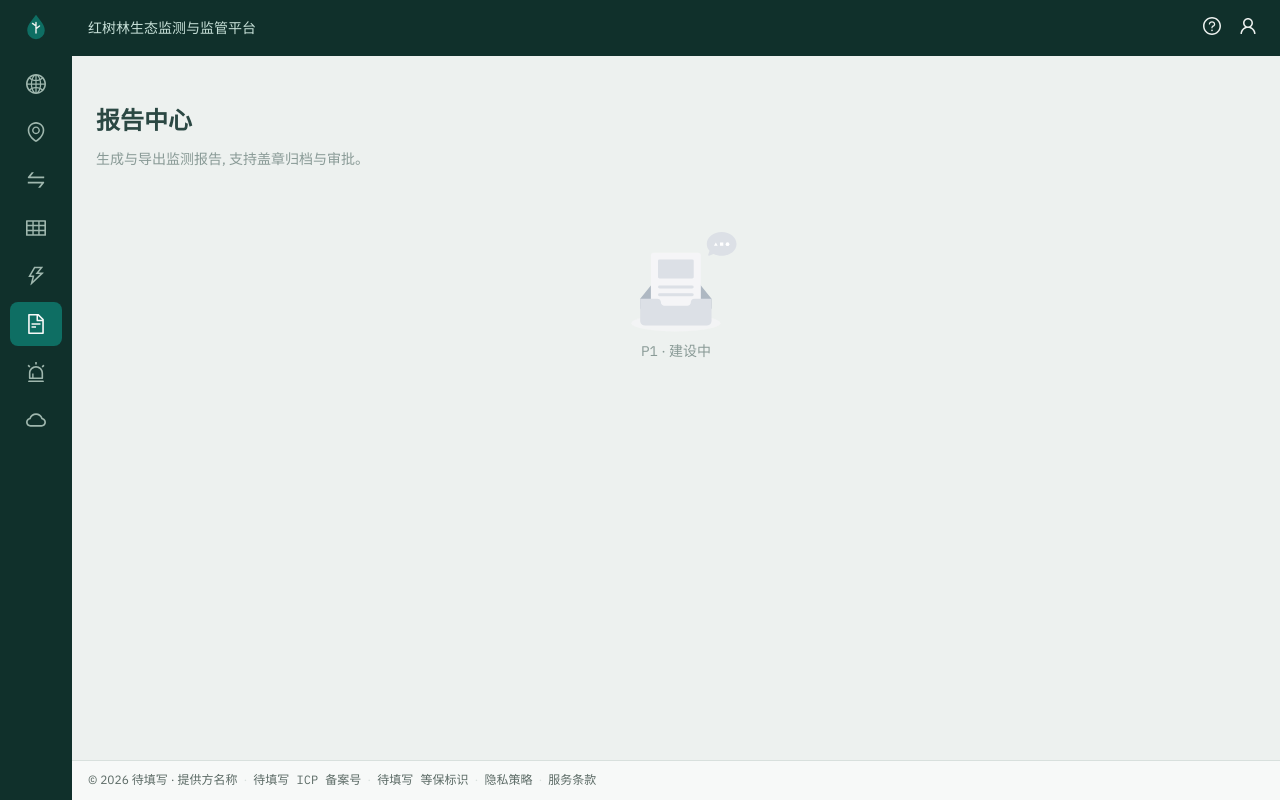
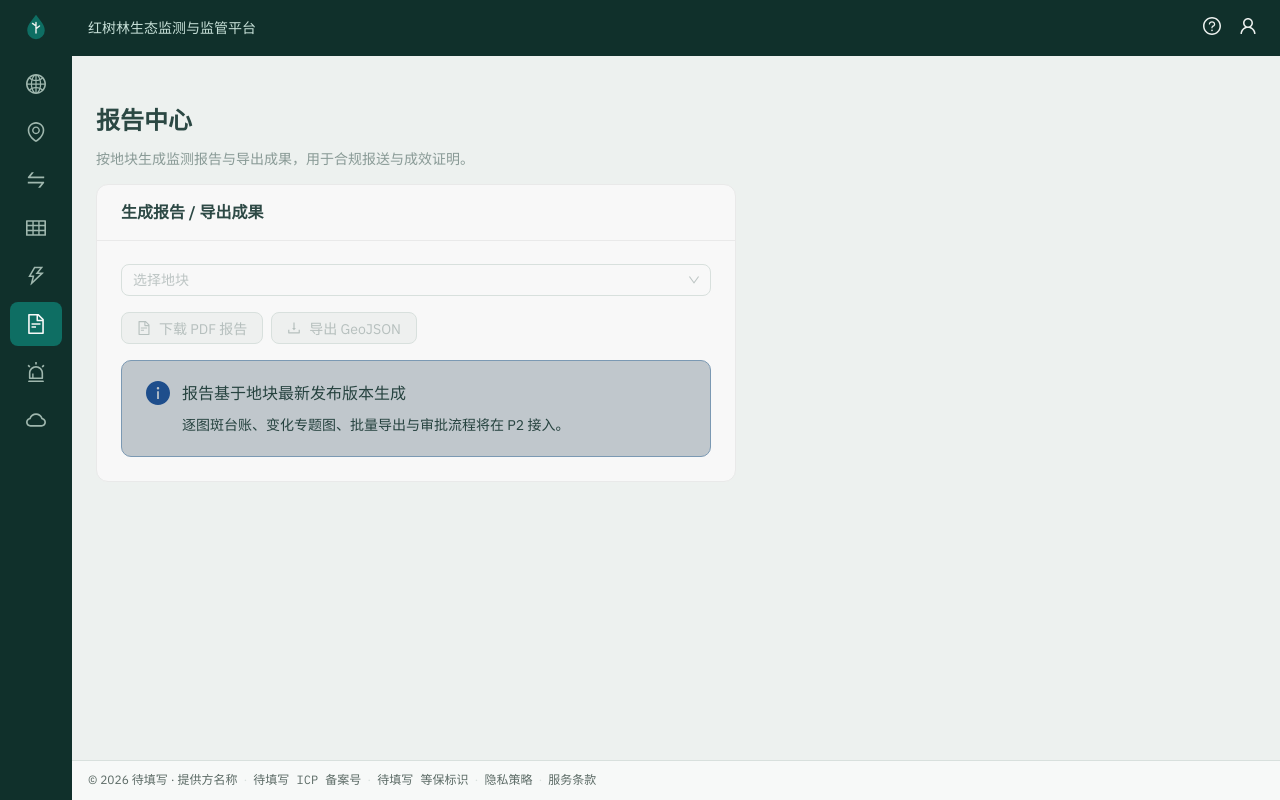
Before and after one commit to GodraymTech/4estDS, a React (Vite) app in the folder web/: page /reports in a window 1280 px wide. Built offline with nearby package versions, Linux system fonts and the light colour scheme; no server answers.

Commit message:
[fe p1] 报告中心: 选地块生成 PDF 报告 / 导出 GeoJSON

```diff
--- /dev/null
+++ b/web/src/features/reports/ReportHub.tsx
@@ -0,0 +1,69 @@
+import { useState } from "react";
+import type { CSSProperties } from "react";
+import { Alert, Button, Card, Select, Space } from "antd";
+import { DownloadOutlined, FileTextOutlined } from "@ant-design/icons";
+import { useTracts } from "../../entities/tract";
+import { endpoints } from "../../shared/api";
+
+// 报告中心: 选地块 → 下载 PDF 报告 / 导出 GeoJSON 成果。
+// 报告由服务端按地块最新发布版本生成(复用 v1.0 report/export 端点)。
+export function ReportHub() {
+  const { data: tracts } = useTracts();
+  const [tractId, setTractId] = useState<string | undefined>(undefined);
+
+  const options = (tracts ?? []).map((t) => ({
+    value: t.tract_id,
+    label: t.name || t.location || t.tract_id,
+  }));
+
+  const open = (fmt: "pdf" | "geojson") => {
+    if (!tractId) return;
+    const url =
+      fmt === "pdf"
+        ? endpoints.reportUrl(tractId, "pdf")
+        : endpoints.exportUrl(tractId, "geojson");
+    window.open(url, "_blank");
+  };
+
+  return (
+    <Card title="生成报告 / 导出成果" style={CARD}>
+      <Space direction="vertical" size={16} style={FULL}>
+        <Select
+          showSearch
+          placeholder="选择地块"
+          value={tractId}
+          onChange={setTractId}
+          options={options}
+          optionFilterProp="label"
+          style={FULL}
+        />
+        <Space wrap>
+          <Button
+            type="primary"
+            icon={<FileTextOutlined />}
+            disabled={!tractId}
+            onClick={() => open("pdf")}
+          >
+            下载 PDF 报告
+          </Button>
+          <Button
+            icon={<DownloadOutlined />}
+            disabled={!tractId}
+            onClick={() => open("geojson")}
+          >
+            导出 GeoJSON
+          </Button>
+        </Space>
+        <Alert
+          type="info"
+          showIcon
+          message="报告基于地块最新发布版本生成"
+          description="逐图斑台账、变化专题图、批量导出与审批流程将在 P2 接入。"
+        />
+      </Space>
+    </Card>
+  );
+}
+
+const CARD: CSSProperties = { maxWidth: 640 };
+const FULL: CSSProperties = { width: "100%" };
--- /dev/null
+++ b/web/src/features/reports/index.ts
@@ -0,0 +1,2 @@
+// 报告中心 feature 公共出口。
+export { ReportHub } from "./ReportHub";
--- a/web/src/pages/ReportsPage.tsx
+++ b/web/src/pages/ReportsPage.tsx
@@ -1,12 +1,14 @@
 import { PageContainer } from "../shared/ui/PageContainer";
+import { ReportHub } from "../features/reports";
 
-// 报告中心: 在线报告预览 + 导出(PDF/GeoJSON) + 审批流(P1/P2)。
+// 报告中心: 按地块生成 PDF 报告 / 导出 GeoJSON 成果(P1)。
 export function ReportsPage() {
   return (
     <PageContainer
       title="报告中心"
-      subtitle="生成与导出监测报告, 支持盖章归档与审批。"
-      phase="P1"
-    />
+      subtitle="按地块生成监测报告与导出成果，用于合规报送与成效证明。"
+    >
+      <ReportHub />
+    </PageContainer>
   );
 }
```
